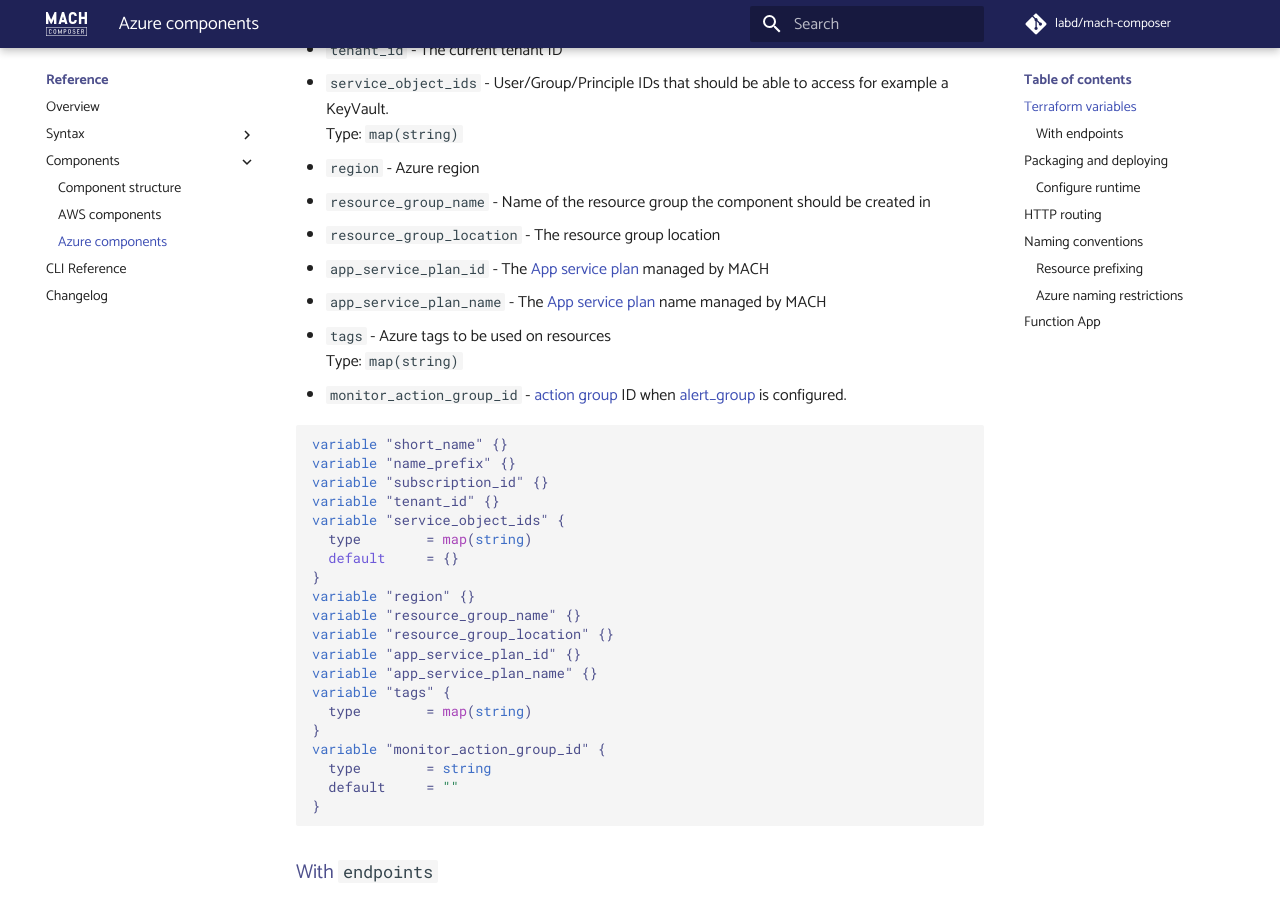
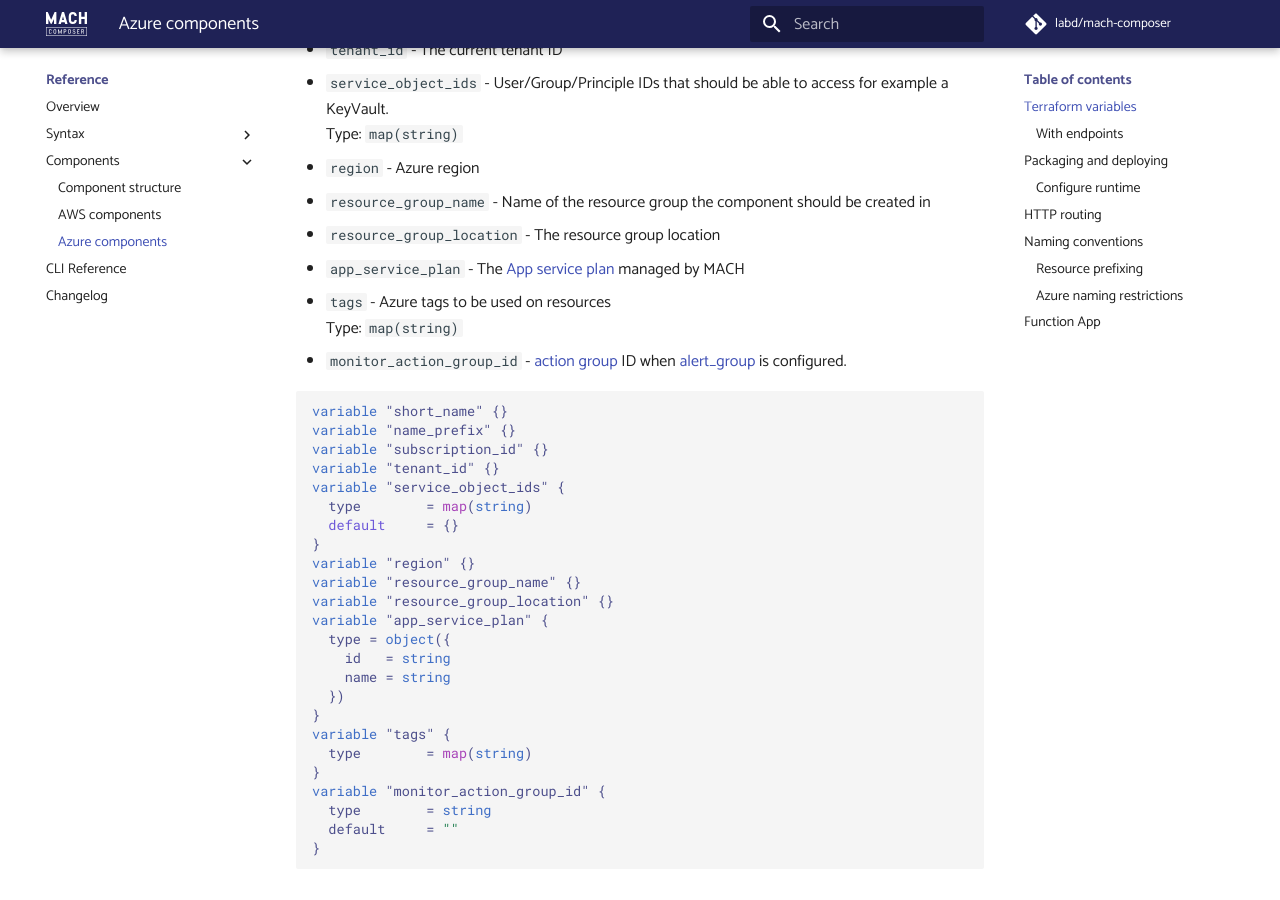
Before and after one commit to mach-composer/mach-composer-cli, an MkDocs documentation site: the page built from docs/src/reference/components/azure.md, in a window 1280 px wide and 900 px high, scrolled down 610 px. Built offline with MkDocs 1.6.1 and Material for MkDocs 9.7.7, drawn with Linux system fonts in a browser that asks for light colours; a script that is not in the unit is left out; comment, search, counter and statistics services are not loaded; some of the changed text lies outside the part shown.

Commit message:
Add app_service_plan variable to azure comp

```diff
--- a/docs/src/reference/components/azure.md
+++ b/docs/src/reference/components/azure.md
@@ -19,8 +19,7 @@ Type: `map(string)`
 - `region` - Azure region
 - `resource_group_name` - Name of the resource group the component should be created in
 - `resource_group_location` - The resource group location
-- `app_service_plan_id` - The [App service plan](../../topics/deployment/config/azure.md#app-service-plans) managed by MACH
-- `app_service_plan_name` - The [App service plan](../../topics/deployment/config/azure.md#app-service-plans) name managed by MACH
+- `app_service_plan` - The [App service plan](../../topics/deployment/config/azure.md#app-service-plans) managed by MACH
 - `tags` - Azure tags to be used on resources<br>
   Type: `map(string)`
 - `monitor_action_group_id` - [action group](../../topics/deployment/config/azure.md#action-groups) ID when [alert_group](../syntax/general_config.md#azure) is configured.
@@ -37,8 +36,12 @@ variable "service_object_ids" {
 variable "region" {}
 variable "resource_group_name" {}
 variable "resource_group_location" {}
-variable "app_service_plan_id" {}
-variable "app_service_plan_name" {}
+variable "app_service_plan" {
+  type = object({
+    id   = string
+    name = string
+  })
+}
 variable "tags" {
   type        = map(string)
 }
@@ -182,7 +185,7 @@ resource "azurerm_function_app" "example_component" {
   name                       = lower(format("%s-func-%s", var.name_prefix, var.short_name))
   location                   = var.resource_group_location
   resource_group_name        = var.resource_group_name
-  app_service_plan_id        = var.app_service_plan_id
+  app_service_plan_id        = var.app_service_plan.id
   storage_account_name       = azurerm_storage_account.main.name
   storage_account_access_key = azurerm_storage_account.main.primary_access_key
   app_settings               = local.environment_variables
```
Also changed, not shown: CHANGELOG.md, 1 other file.
